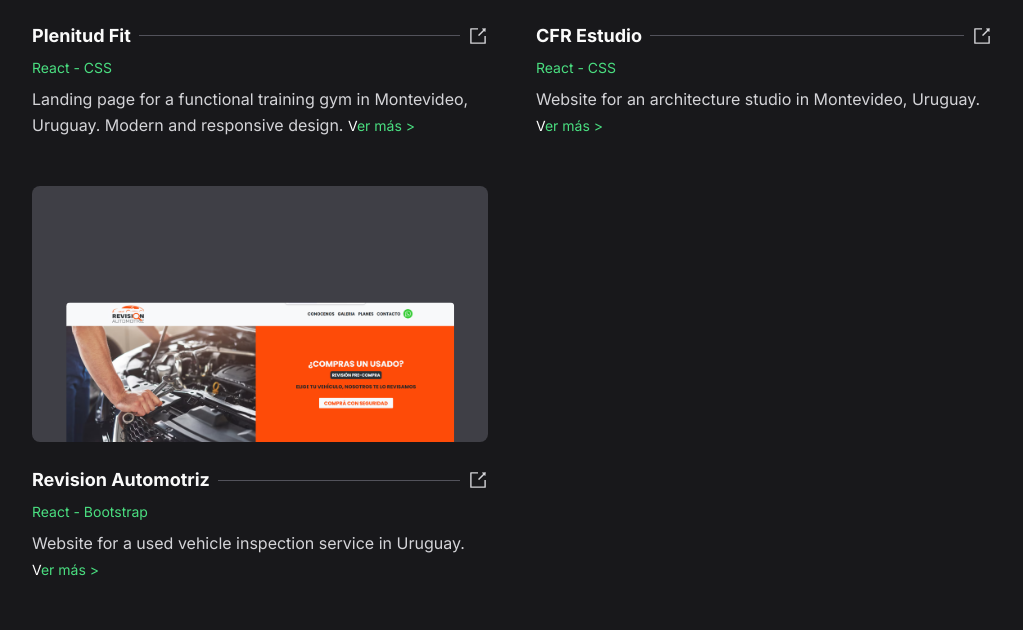
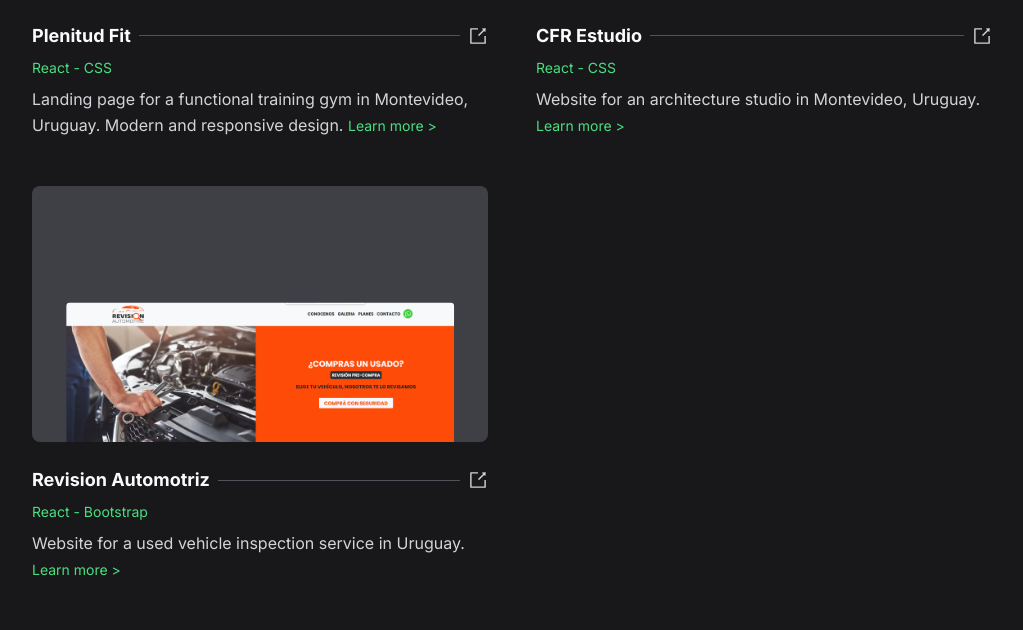
Before and after one commit to oalcalde21/portfolio, a Next.js app: page / in a window 1280 px wide. Shown: the part 1739-2369 px from the top of the page, without its empty margins (155-1178 px from the left). Built offline with nearby package versions, Linux system fonts and the light colour scheme.

Commit message:
revert: restore ver mas button

```diff
--- a/src/components/projects/Project.jsx
+++ b/src/components/projects/Project.jsx
@@ -83,7 +83,7 @@ export const Project = ({ projectLink, description, imgSrc, title, code, tech })
             <p className="text-zinc-300 leading-relaxed">
               {translatedDesc}{" "}
               <span className="inline-block text-sm text-green-400 cursor-pointer" onClick={() => setIsOpen(true)}>
-                <span className="text-white">V</span>er más {">"}
+                {t("projectLearnMore")} {">"}
               </span>
             </p>
           </Reveal>
```
